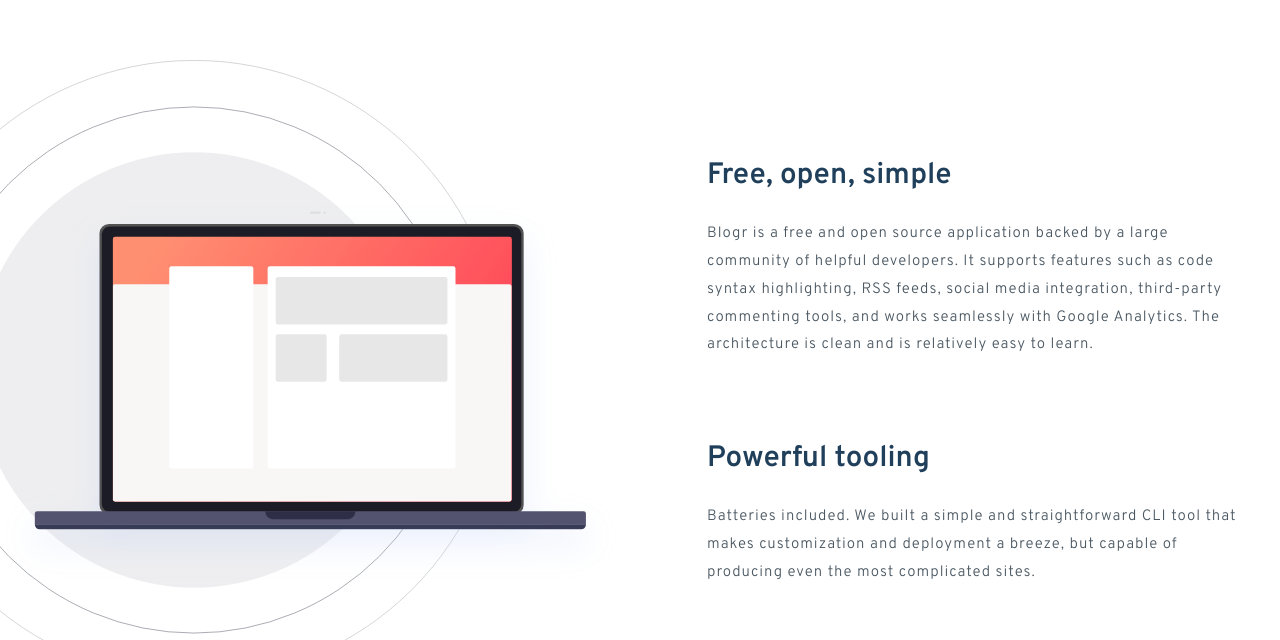
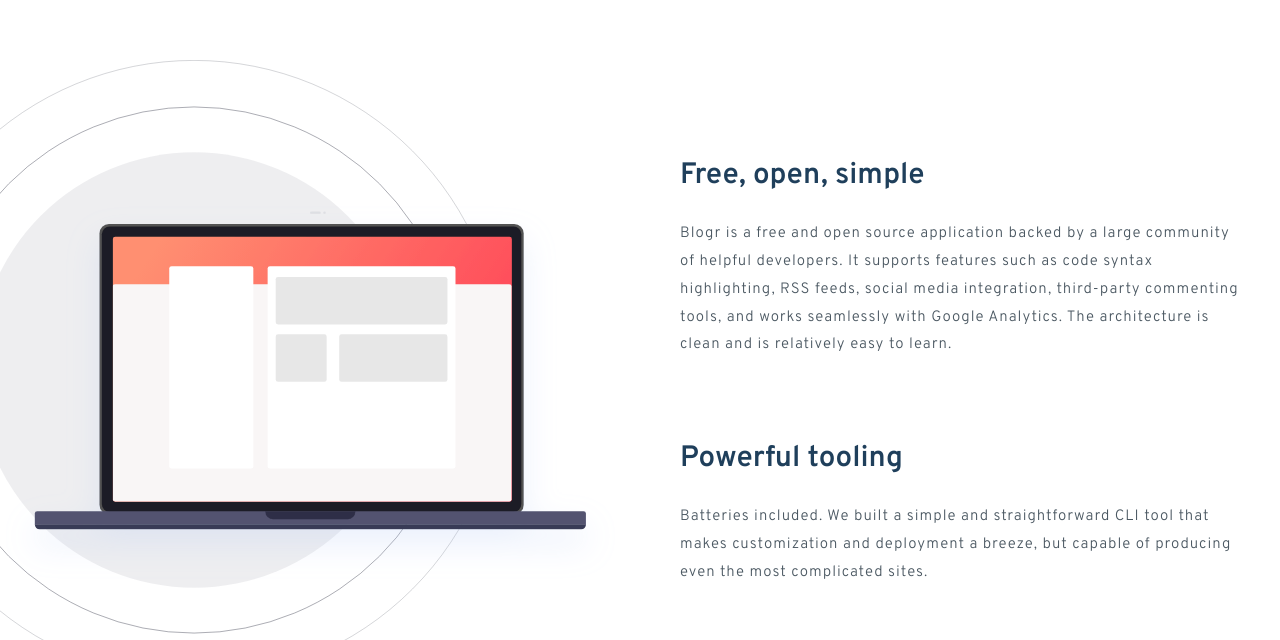
Before and after one commit to thiagotars/fem_blogr-landingpage, a React (Vite) app: page / in a window 1280 px wide. Shown: the part 2160-2800 px from the top of the page. Built offline with nearby package versions, Linux system fonts and the light colour scheme.

Commit message:
Changes some styling

```diff
--- a/src/sections/Introducing.jsx
+++ b/src/sections/Introducing.jsx
@@ -3,7 +3,7 @@
 
 const Introducing = () => {
   return (
-    <section className="pt-[120px] pb-[70px] px-6 lg:px-0 lg:py-0 flex flex-col lg:flex-row relative min-h-[1020px] items-center font-overpass">
+    <section className="pt-[120px] pb-[80px] px-6 lg:px-0 lg:py-0 flex flex-col lg:flex-row relative min-h-[1020px] items-center font-overpass">
       <h2 className="lg:absolute lg:left-1/2 lg:transform lg:-translate-x-1/2 top-[100px] xl:top-[120px] 2xl:top-[150px] text-[26px] text-center lg:text-[37.5px] text-headings font-semibold">
         Designed for the future
       </h2>
@@ -25,7 +25,10 @@
         id="text-block"
         className="flex flex-col mt-8 lg:mt-0 lg:pl-[160px] w-[90%] lg:w-[50%] text-center lg:text-left"
       >
-        <div id="block-1" className="flex flex-col">
+        <div
+          id="block-1"
+          className="flex flex-col mt-6 lg:max-w-[600px] lg:mt-0"
+        >
           <h2 className="text-[24px] xl:text-[29.5px] text-headings font-semibold">
             Introducing an extensible editor
           </h2>
@@ -38,7 +41,10 @@
             blog.
           </p>
         </div>
-        <div className="lg:mt-[64px] mt-[34px] xl:mt-[80px]" id="block-2">
+        <div
+          className="lg:mt-[64px] mt-[34px] xl:mt-[80px] lg:max-w-[600px]"
+          id="block-2"
+        >
           <h2 className="text-[24px] xl:text-[29.5px] text-headings font-semibold">
             Robust content management
           </h2>
--- a/src/sections/Services.jsx
+++ b/src/sections/Services.jsx
@@ -18,13 +18,13 @@
       </div>
       <div
         id="text-block"
-        className="flex flex-col items-center lg:absolute lg:left-[50%] mt-[36px] lg:mt-0 lg:mr-6 lg:pl-6 text-center lg:text-left w-[80%] lg:w-1/2"
+        className="flex flex-col max-w-[600px] items-center lg:items-start lg:absolute lg:left-[50%] mt-[36px] lg:mt-0 lg:mr-6 lg:pl-10 text-center lg:text-left w-[80%] lg:w-1/2"
       >
-        <div id="block-1" className="flex flex-col">
+        <div id="block-1" className="flex flex-col mt-6 lg:mt-0">
           <h2 className="text-[24px] lg:text-[29.5px] text-headings font-semibold">
             Free, open, simple
           </h2>
-          <p className="mt-[22px] max-w-[530px] text-[15px] leading-[1.85] tracking-[1px] text-bodyCopy">
+          <p className="mt-[22px]  text-[15px] leading-[1.85] tracking-[1px] text-bodyCopy">
             Blogr is a free and open source application backed by a large
             community of helpful developers. It supports features such as code
             syntax highlighting, RSS feeds, social media integration,
@@ -37,7 +37,7 @@
           <h2 className="text-[24px] lg:text-[29.5px] text-headings font-semibold">
             Powerful tooling
           </h2>
-          <p className="mt-[22px] max-w-[530px]  text-[15px] leading-[1.85] tracking-[1px] text-bodyCopy">
+          <p className="mt-[22px] text-[15px] leading-[1.85] tracking-[1px] text-bodyCopy">
             Batteries included. We built a simple and straightforward CLI tool
             that makes customization and deployment a breeze, but capable of
             producing even the most complicated sites.
```
